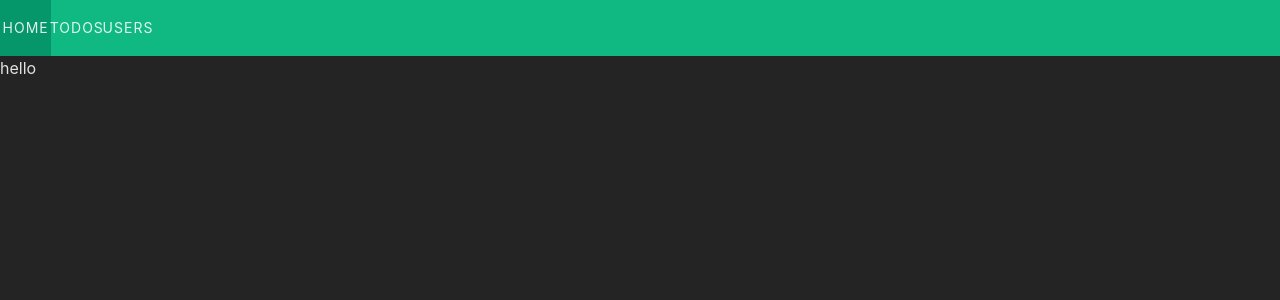
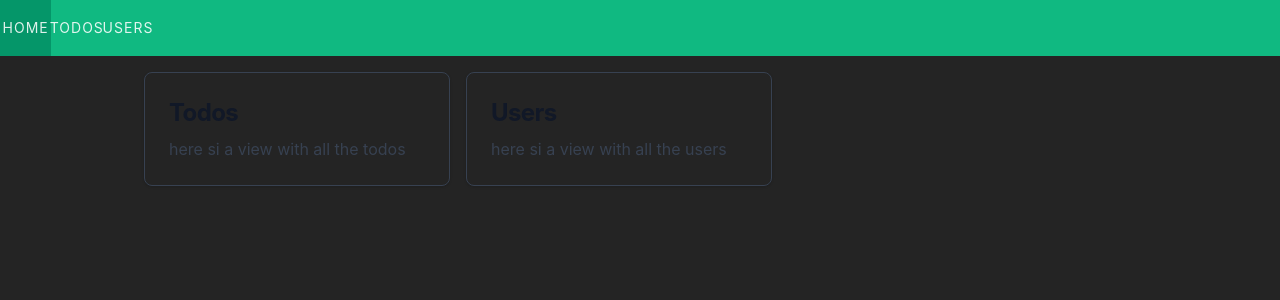
Before and after one commit to MatejMedvescek755/todo, a React (Vite) app: page / in a window 1280 px wide. Shown: the top 300 px of the page. Built offline with nearby package versions, Linux system fonts and the light colour scheme.

Commit message:
added cards to the DashboardView

```diff
--- a/src/components/DashboardView/DashboardView.tsx
+++ b/src/components/DashboardView/DashboardView.tsx
@@ -1,11 +1,22 @@
 import React from "react";
 import NavBar from "../NavBar";
-import { Outlet } from "react-router-dom";
+import {  Link } from "react-router-dom";
+import DashboardCard from "../DashoboardCard/DashboardCard";
 
-const DashboardView = () =>{
+const DashboardView = () => {
 
     return (
-        <div>hello</div>
+        <div className="w-full h-full flex justify-center">
+            <div className="w-[80vw] h-full flex flex-wrap p-4">
+                <Link to={"/todos"}>
+                    <DashboardCard title="todos"/>
+                </Link>
+                <Link to={"users"}>
+                    <DashboardCard title="users" />
+                </Link>
+
+            </div>
+        </div>
     )
 }
 
--- /dev/null
+++ b/src/components/DashoboardCard/DashboardCard.tsx
@@ -0,0 +1,12 @@
+import { DashboardCardProps } from "."
+
+const DashboardCard = ({title}:DashboardCardProps)=>{
+    return(
+        <a href="#" className="block max-w-sm p-6 mr-4  border  rounded-lg shadow  bg-[#242424] border-gray-700 dark:hover:bg-gray-700">
+                    <h5 className="mb-2 text-2xl font-bold tracking-tight text-gray-900 dark:text-white capitalize">{title}</h5>
+                    <p className="font-normal text-gray-700 dark:text-gray-400 w-[20vw]">here si a view with all the {title}</p>
+                </a>
+    )
+}
+
+export default DashboardCard
--- a/src/components/UserTodosView/UserTodosView.tsx
+++ b/src/components/UserTodosView/UserTodosView.tsx
@@ -14,14 +14,11 @@ const UserTodosView = () => {
             const obj = await deleteItem(id)
             const list = userTodos.map((el) => {
                 if (el.id == id) {
-                    console.log(el.id+" "+id)
                     return obj
                 } else {
                     return el
                 }
             })
-            console.log(userTodos)
-            console.log(list)
             setUserTodos(list)
         } catch (error) {
             console.error(error)
```
Also changed, not shown: src/components/DashoboardCard/index.ts (added, +8 -0 lines).
